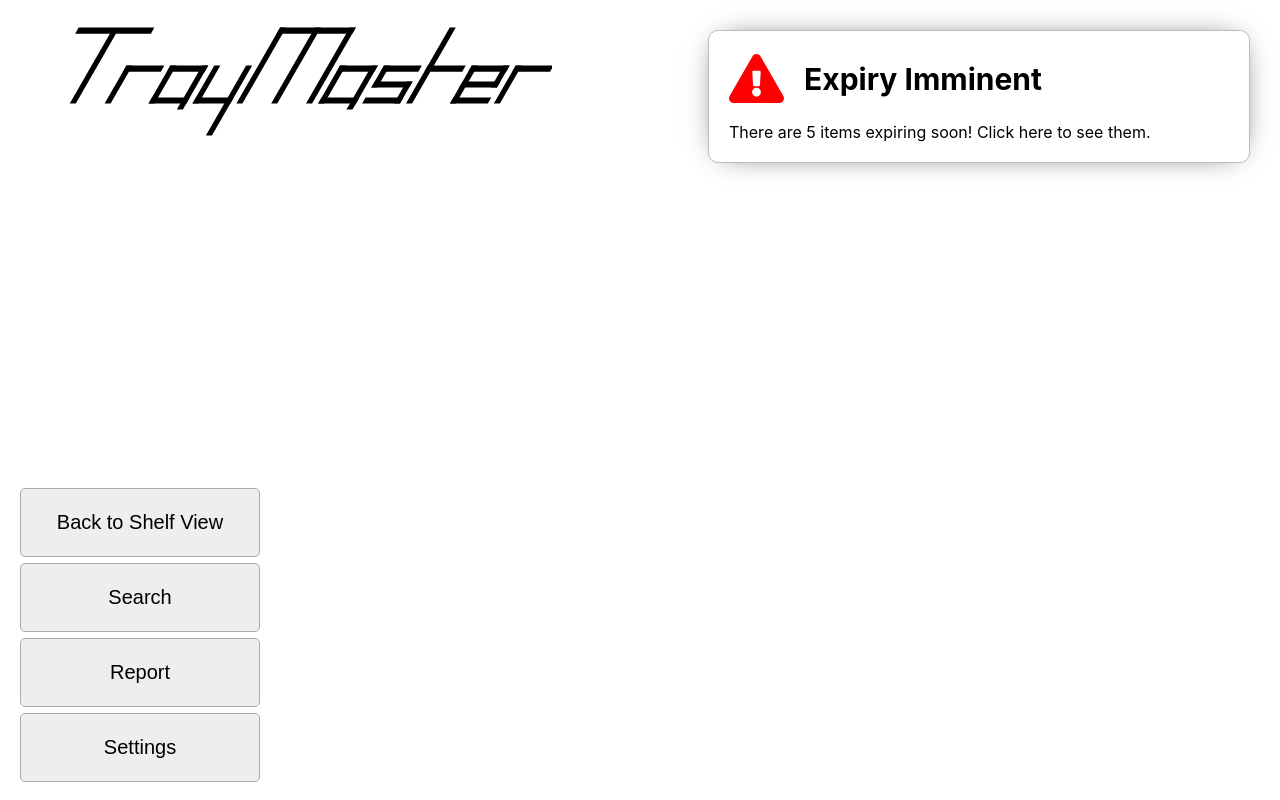
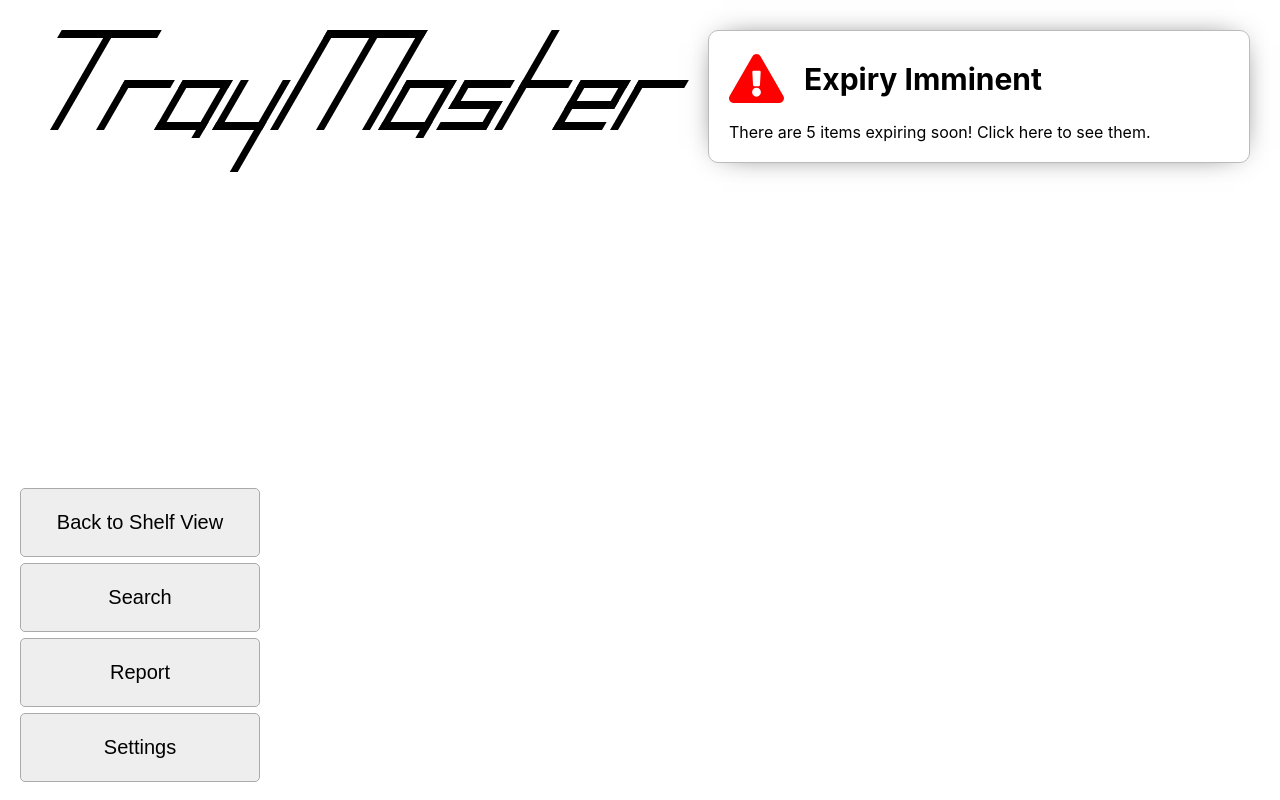
Before and after one commit to Kacper-Lubisz/TrayMaster, a React (Create React App) app: page /menu in a window 1280 px wide. Built offline with nearby package versions, Linux system fonts and the light colour scheme.

Commit message:
Displaying at native resolution should resolve things for now
If this solution isn't good enough I'll just render out PNGs instead

```diff
--- a/src/styles/loading.scss
+++ b/src/styles/loading.scss
@@ -37,10 +37,6 @@ $gridCols: 4;
     left: 40px;
     font-size: 40px;
     width: 40%;
-
-    img {
-      width: 100%;
-    }
   }
 
   // Centred box
--- a/src/styles/mainmenu.scss
+++ b/src/styles/mainmenu.scss
@@ -13,10 +13,6 @@
   left: 40px;
   font-size: 40px;
   width: 40%;
-
-  img {
-    width: 100%;
-  }
 }
 
 .menu-btn-container {
```
Also changed, not shown: src/Logo_skew.svg, src/Logo_straight.svg.
